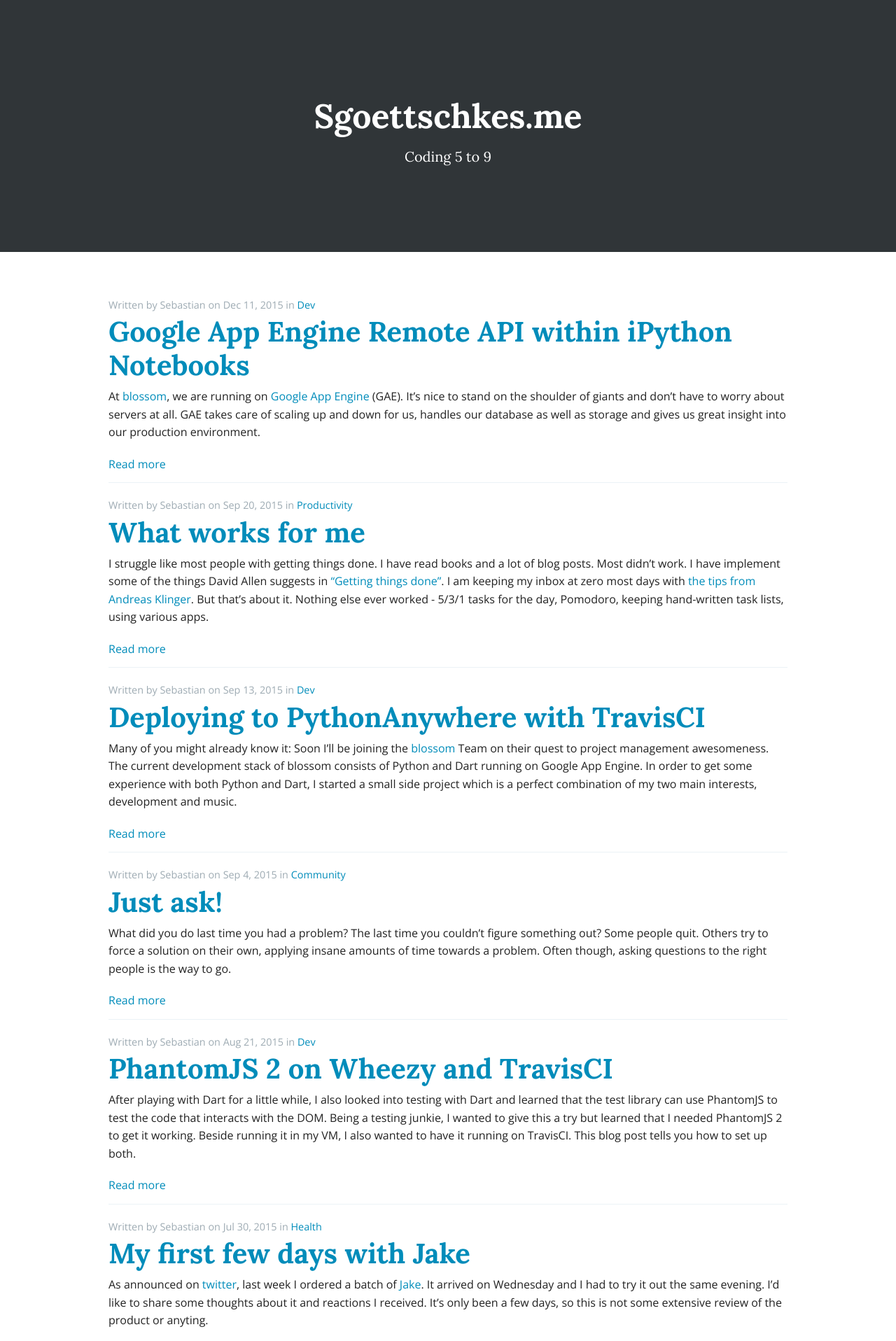
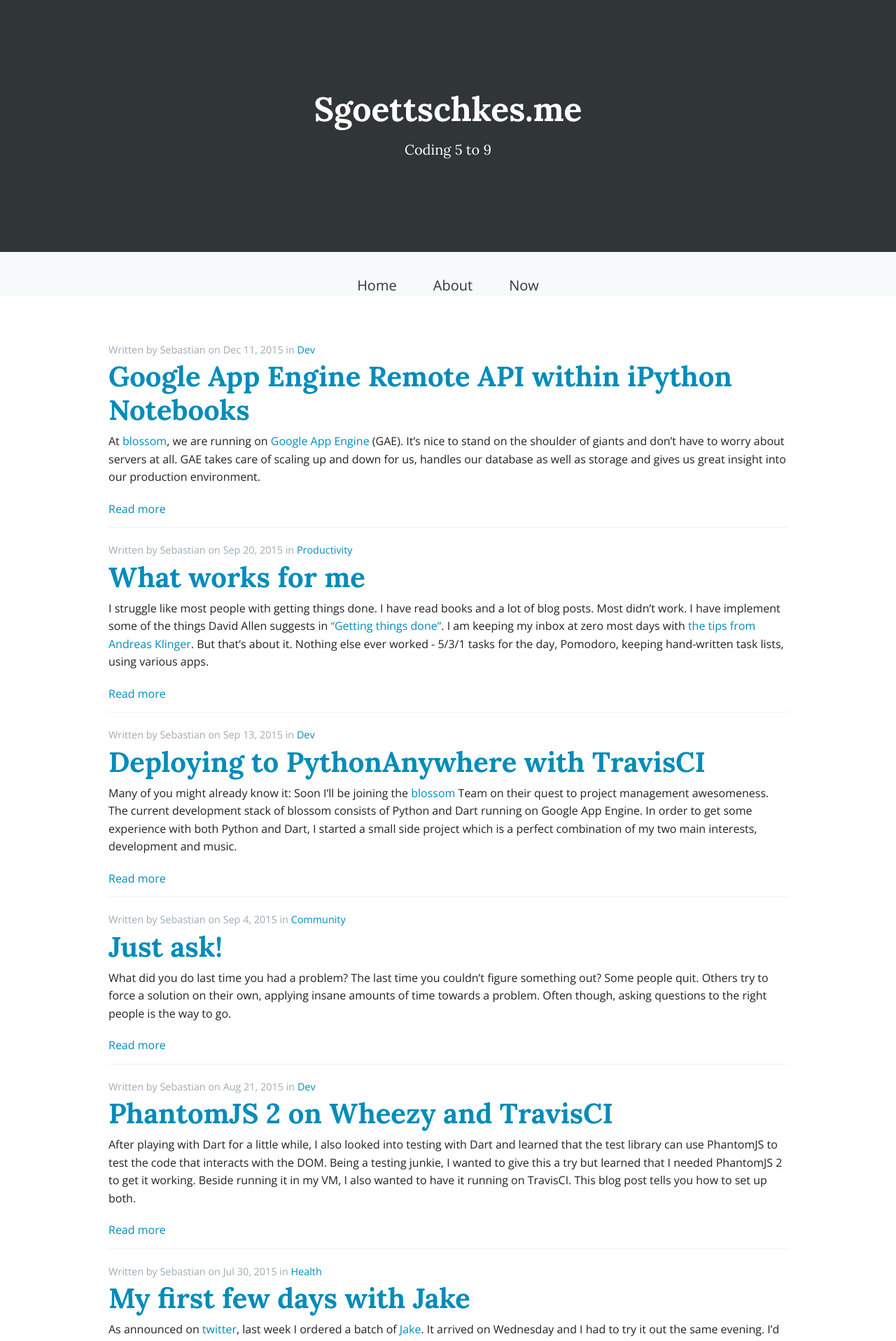
Before and after one commit to Sgoettschkes/sgoettschkes.github.io, a Jekyll site: the page built from index.html, in a window 1280 px wide. Shown: the top 1916 px of the page at 70% size. Built offline with Jekyll 4.4.1, drawn with Linux system fonts in a browser that asks for light colours; nearby versions of some CDN libraries; Markdown is read by kramdown in place of the engine named in the settings.

Commit message:
Add navigation bar to the top

```diff
--- a/_layouts/default.html
+++ b/_layouts/default.html
@@ -29,9 +29,17 @@
                 <div>
                     <p class="blog-title"><a href="/">Sgoettschkes.me</a></p>
                     <p class="blog-description">Coding 5 to 9</p>
+
                 </div>
             </div>
         </header>
+        <nav>
+            <ul class="row">
+                <li><a href="/">Home</a></li>
+                <li><a href="/about.html">About</a></li>
+                <li><a href="/now.html">Now</a></li>
+            </ul>
+        </nav>
         <main>
             {{ content }}
         </main>
--- a/css/main.scss
+++ b/css/main.scss
@@ -90,8 +90,36 @@ $footer-bg: #F7FAFB;
                     }
 
                     &.blog-description {
+                        margin: 0 0 20px 0;
+
                         font-size: 1.125rem;
                     }
+                }
+            }
+        }
+    }
+
+    nav {
+        padding: 1rem 0 0 0;
+
+        ul {
+            text-align: center;
+
+            li {
+                display: inline;
+
+                margin: 0;
+                padding: 0 3rem 0 0;
+
+                list-style: none;
+
+                &:last-child {
+                    padding: 0;
+                }
+
+                > a {
+                    font-size: 1.125rem;
+                    color: #303538;
                 }
             }
         }
@@ -100,7 +128,7 @@ $footer-bg: #F7FAFB;
     main {
         display: block;
 
-        padding: 2rem 0;
+        padding: 1rem 0;
 
         background: #ffffff no-repeat center center;
 
@@ -199,8 +227,7 @@ $footer-bg: #F7FAFB;
         font-size: 1.75rem;
     }
 
-    header {
-        > div > div p {
+    header > div > div p {
         &.blog-title {
             font-size: 3rem;
         }
@@ -208,6 +235,13 @@ $footer-bg: #F7FAFB;
         &.blog-description {
             font-size: 1.25rem;
         }
+    }
+
+    nav {
+        padding: 2rem 0 0 0;
+
+        ul > li > a {
+            font-size: 1.25rem;
         }
     }
 
```
Lines whose indentation alone changed are shown as unchanged.
